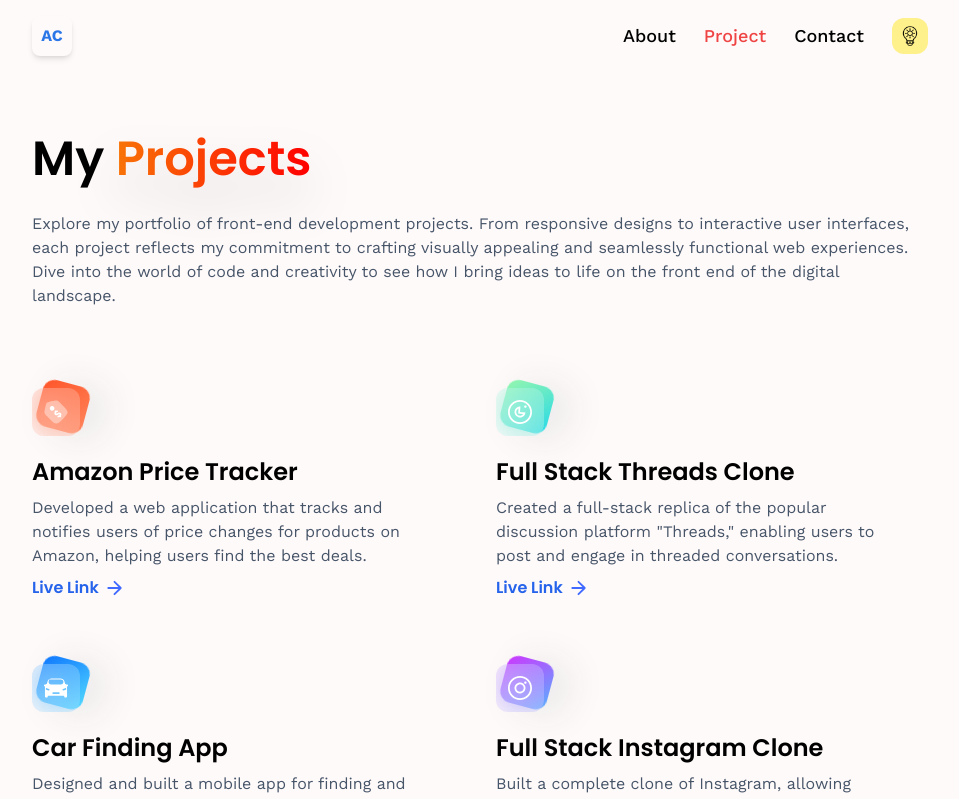
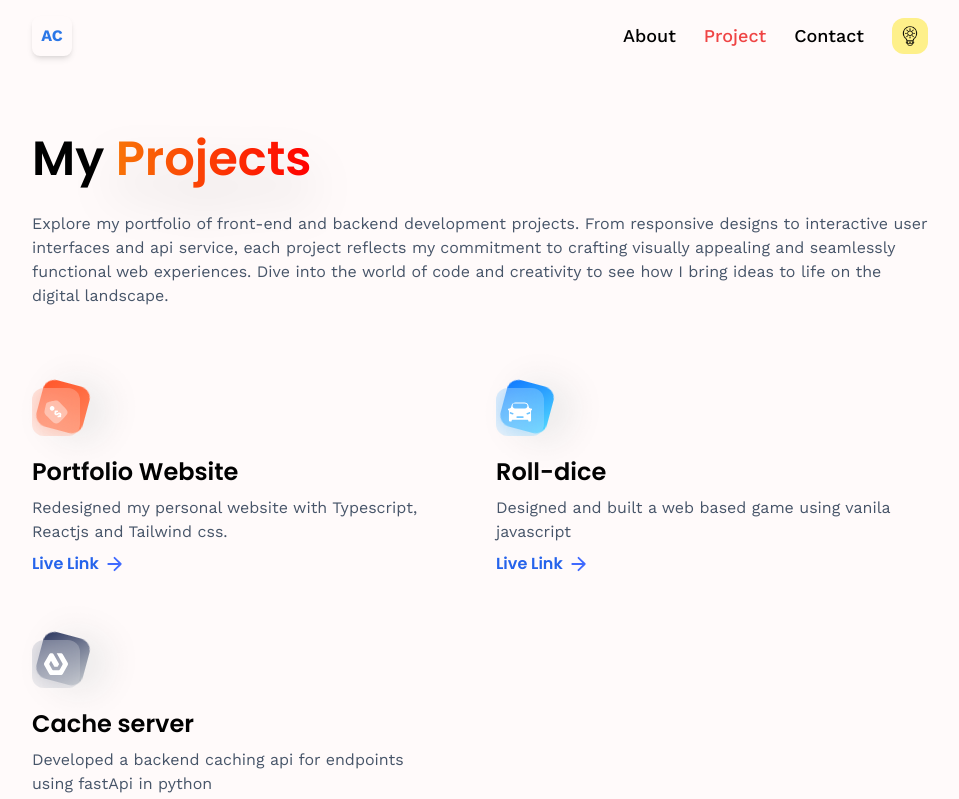
Before and after one commit to Anurag1096/3d_port, a React (Vite) app: page /project in a window 1280 px wide. Shown: the top 799 px of the page, without its empty margins (160-1119 px from the left). Built offline with nearby package versions, Linux system fonts and the light colour scheme.

Commit message:
doing changes in projects file

```diff
--- a/src/Pages/Projects.tsx
+++ b/src/Pages/Projects.tsx
@@ -26,11 +26,11 @@
           transition={{ duration: 0.9, ease: "easeOut", delay: 0.4 }}
           viewport={{ once: true, amount: 0.3 }}
         >
-          Explore my portfolio of front-end development projects. From
-          responsive designs to interactive user interfaces, each project
+          Explore my portfolio of front-end and backend  development projects. From
+          responsive designs to interactive user interfaces and api service, each project
           reflects my commitment to crafting visually appealing and seamlessly
           functional web experiences. Dive into the world of code and creativity
-          to see how I bring ideas to life on the front end of the digital
+          to see how I bring ideas to life on the digital
           landscape.
         </motion.p>
       </div>
--- a/src/constants/index.tsx
+++ b/src/constants/index.tsx
@@ -195,46 +195,46 @@
 ];
 
 export const projects = [
-    {
+   {
         iconUrl: pricewise,
         theme: 'btn-back-red',
-        name: 'Amazon Price Tracker',
-        description: 'Developed a web application that tracks and notifies users of price changes for products on Amazon, helping users find the best deals.',
-        link: 'https://github.com/adrianhajdin/pricewise',
+        name: 'Portfolio Website',
+        description: 'Redesigned my personal website with Typescript, Reactjs and Tailwind css.',
+        link: 'https://github.com/Anurag1096/3d_port',
     },
-    {
-        iconUrl: threads,
-        theme: 'btn-back-green',
-        name: 'Full Stack Threads Clone',
-        description: 'Created a full-stack replica of the popular discussion platform "Threads," enabling users to post and engage in threaded conversations.',
-        link: 'https://github.com/adrianhajdin/threads',
-    },
+    // {
+    //     iconUrl: threads,
+    //     theme: 'btn-back-green',
+    //     name: 'Full Stack Threads Clone',
+    //     description: 'Created a full-stack replica of the popular discussion platform "Threads," enabling users to post and engage in threaded conversations.',
+    //     link: 'https://github.com/adrianhajdin/threads',
+    // },
     {
         iconUrl: car,
         theme: 'btn-back-blue',
-        name: 'Car Finding App',
-        description: 'Designed and built a mobile app for finding and comparing cars on the market, streamlining the car-buying process.',
-        link: 'https://github.com/adrianhajdin/project_next13_car_showcase',
+        name: 'Roll-dice',
+        description: 'Designed and built a web based game using vanila javascript',
+        link: 'https://github.com/Anurag1096/Roll-dice-game-javaScript-',
     },
-    {
-        iconUrl: snapgram,
-        theme: 'btn-back-pink',
-        name: 'Full Stack Instagram Clone',
-        description: 'Built a complete clone of Instagram, allowing users to share photos and connect with friends in a familiar social media environment.',
-        link: 'https://github.com/adrianhajdin/social_media_app',
-    },
+    // {
+    //     iconUrl: snapgram,
+    //     theme: 'btn-back-pink',
+    //     name: 'Full Stack Instagram Clone',
+    //     description: 'Built a complete clone of Instagram, allowing users to share photos and connect with friends in a familiar social media environment.',
+    //     link: 'https://github.com/adrianhajdin/social_media_app',
+    // },
     {
         iconUrl: estate,
         theme: 'btn-back-black',
-        name: 'Real-Estate Application',
-        description: 'Developed a web application for real estate listings, facilitating property searches and connecting buyers with sellers.',
-        link: 'https://github.com/adrianhajdin/projects_realestate',
+        name: 'Cache server',
+        description: 'Developed a backend caching api for endpoints using fastApi in python',
+        link: 'https://github.com/Anurag1096/cache-server',
     },
-    {
-        iconUrl: summiz,
-        theme: 'btn-back-yellow',
-        name: 'AI Summarizer Application',
-        description: 'App that leverages AI to automatically generate concise & informative summaries from lengthy text content, or blogs.',
-        link: 'https://github.com/adrianhajdin/project_ai_summarizer',
-    }
+    // {
+    //     iconUrl: summiz,
+    //     theme: 'btn-back-yellow',
+    //     name: 'AI Summarizer Application',
+    //     description: 'App that leverages AI to automatically generate concise & informative summaries from lengthy text content, or blogs.',
+    //     link: 'https://github.com/adrianhajdin/project_ai_summarizer',
+    // }
 ];
```
